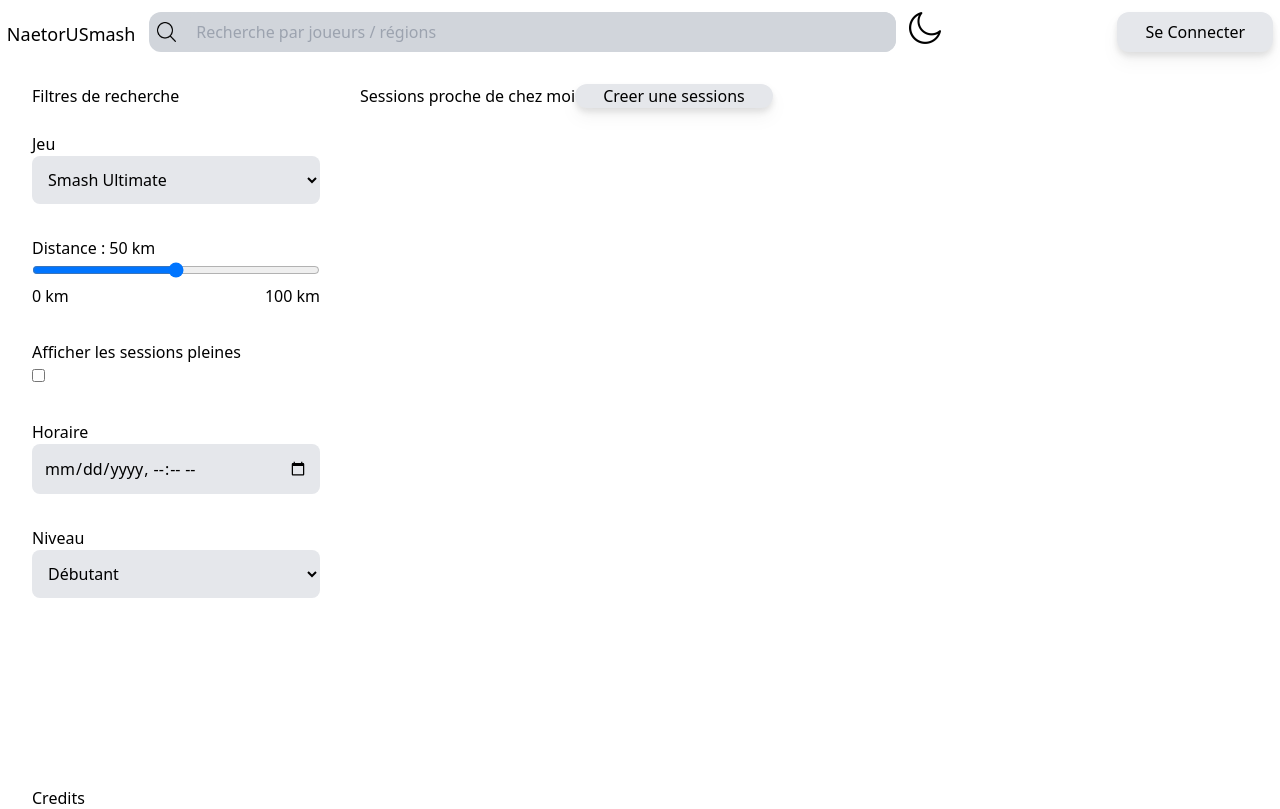
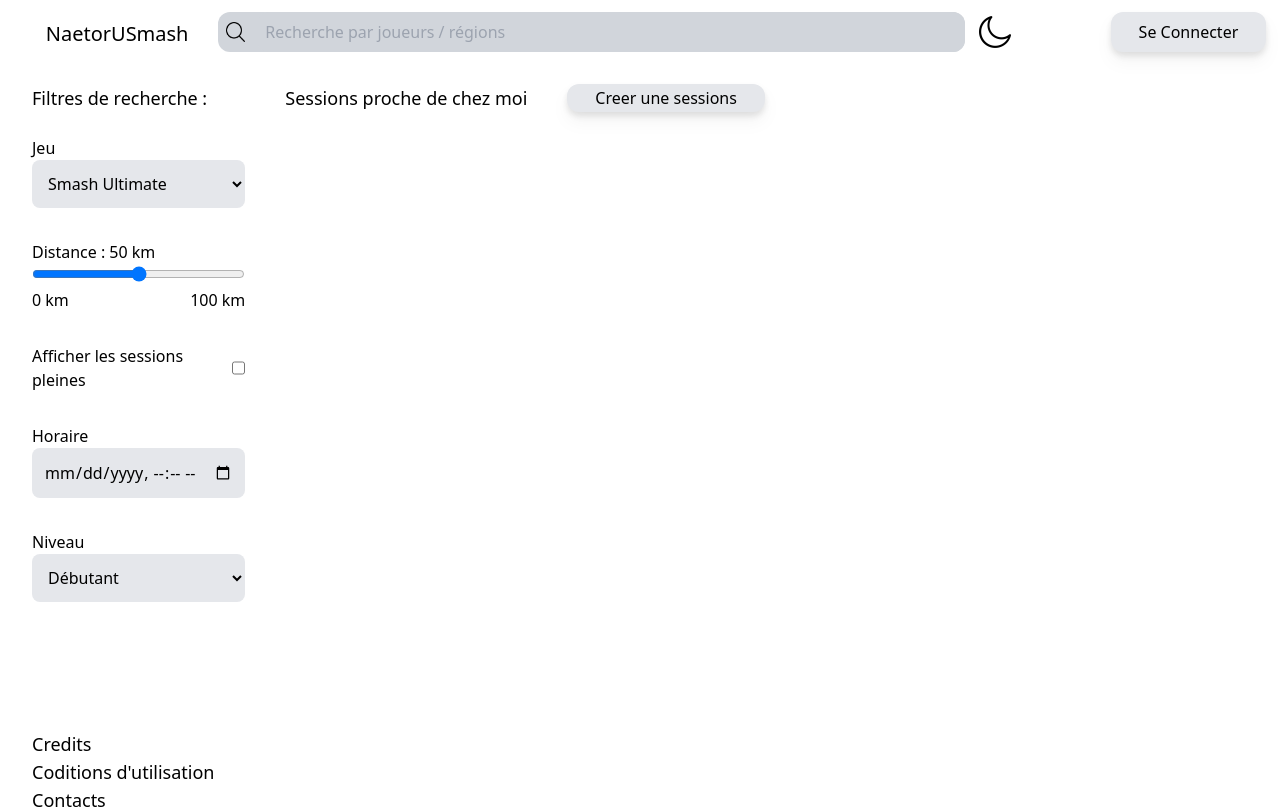
Before and after one commit to shyybi/smashsession, a React (Create React App) app: page / in a window 1280 px wide. Shown: the top 809 px of the page. Built offline with nearby package versions, Linux system fonts and the light colour scheme.

Commit message:
Update Home.js

```diff
--- a/src/Home.js
+++ b/src/Home.js
@@ -38,16 +38,16 @@ function Home({ user, setUser }) {
 
     return (
         <div>
-            <header id='App-Header' className='flex flex-row justify-around mt-3 '>
-                <p className='text-lg mt-2'>NaetorUSmash</p>
+            <header id='App-Header' className='flex flex-row justify-evenly mt-3 '>
+                <p className='text-xl mt-2 ml-8 mr-4'>NaetorUSmash</p>
                 <div className='flex flex-row w-7/12 bg-gray-300 rounded-xl pl-2'>
                     <button type='submit' className='size-8 mt-1 pr-3'>
                         <img src={searchico} alt='moon' />
                     </button>
                     <input type='text' placeholder='Recherche par joueurs / régions' className='bg-gray-300 text-black rounded-xl h-10 w-full pl-2 ' />
                 </div>
-                <div className='flex flex-row space-x-44 '>
-                    <img src={moon} alt='moon' className='size-8' />
+                <div className='flex flex-row'>
+                    <img src={moon} alt='moon' className='size-8 mt-1 mr-5' />
                     {user ? (
                         <Link to="/profile">
                             <div className='flex flex-row-reverse '>
@@ -56,7 +56,7 @@ function Home({ user, setUser }) {
                             </div>
                         </Link>
                     ) : (
-                        <button onClick={handleLogin} className='bg-gray-200 px-7 rounded-xl drop-shadow-lg'>
+                        <button onClick={handleLogin} className='bg-gray-200 px-7 rounded-xl drop-shadow-lg ml-20 transition-all transform hover:bg-gray-300'>
                             Se Connecter
                         </button>
                     )}
@@ -64,13 +64,13 @@ function Home({ user, setUser }) {
             </header>
             <div className="m-8 w-10/12">
                 <div className='flex flox-row'>
-                    <div className='w-72'>
-                        <p>Filtres de recherche</p>
+                    <div className='w-1/5'>
+                        <p className='text-lg'>Filtres de recherche :</p>
                         <br />
                         <div className="flex flex-col gap-8">
                             <div>
                                 <p>Jeu</p>
-                                <select name='jeu' className="bg-gray-200 rounded-lg p-3 w-full ">
+                                <select name='jeu' className="bg-gray-200 rounded-lg p-3 w-full transition-all transform hover:bg-gray-300">
                                     <option value='ultimate'>Smash Ultimate</option>
                                     <option value='hdr'>Smash HDR</option>
                                     <option value='sm4sh'>Sm4sh</option>
@@ -98,23 +98,23 @@ function Home({ user, setUser }) {
                                     </div>
                                 </div>
                             </div>
-                            <div>
+                            <div className='flex flex-row justify-around'>
                                 <p>Afficher les sessions pleines</p>
                                 <input type='checkbox'></input>
                             </div>
                             <div>
                                 <p>Horaire</p>
-                                <input type='datetime-local' className="bg-gray-200 rounded-lg p-3 w-full "></input>
+                                <input type='datetime-local' className="bg-gray-200 rounded-lg p-3 w-full transition-all transform hover:bg-gray-300"></input>
                             </div>
                             <div>
                                 <p>Niveau</p>
-                                <select name='niveau' className="bg-gray-200 rounded-lg p-3 w-full ">
+                                <select name='niveau' className="bg-gray-200 rounded-lg p-3 w-full transition-all transform hover:bg-gray-300">
                                     <option value='debutant'>Débutant</option>
                                     <option value='intermediaire'>Intermédiaire</option>
                                     <option value='expert'>Expert</option>
                                 </select>
                             </div>
-                            <div className='flex flex-col justify-center align-bottom h-96 '>
+                            <div className='flex flex-col text-lg justify-center align-bottom mt-24 h-auto'>
                                 <p>Credits</p>
                                 <p>Coditions d'utilisation</p>
                                 <p>Contacts</p>
@@ -123,21 +123,18 @@ function Home({ user, setUser }) {
                     </div>
                     {/* Separation */}
                     <div className='flex flex-col ml-10'>
-                        <div className='flex flex-row space'>
-                            <p>Sessions proche de chez moi</p>
-                            <button className='bg-gray-200 px-7 rounded-xl drop-shadow-lg'>
+                        <div className='flex flex-row'>
+                            <p className='text-lg mr-10'>Sessions proche de chez moi</p>
+                            <button className='bg-gray-200 px-7 rounded-xl drop-shadow-lg transition-all transform hover:bg-gray-300'>
                                 Creer une sessions
                             </button>
                             <div>
 
                             </div>
                         </div>
-
                     </div>
                 </div>
-                <p>a </p>
             </div>
-
         </div>
     );
 }
```
